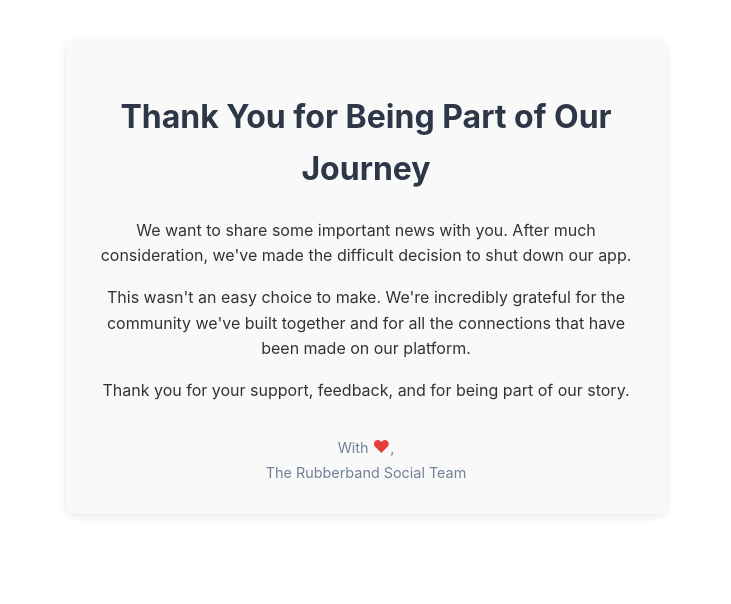
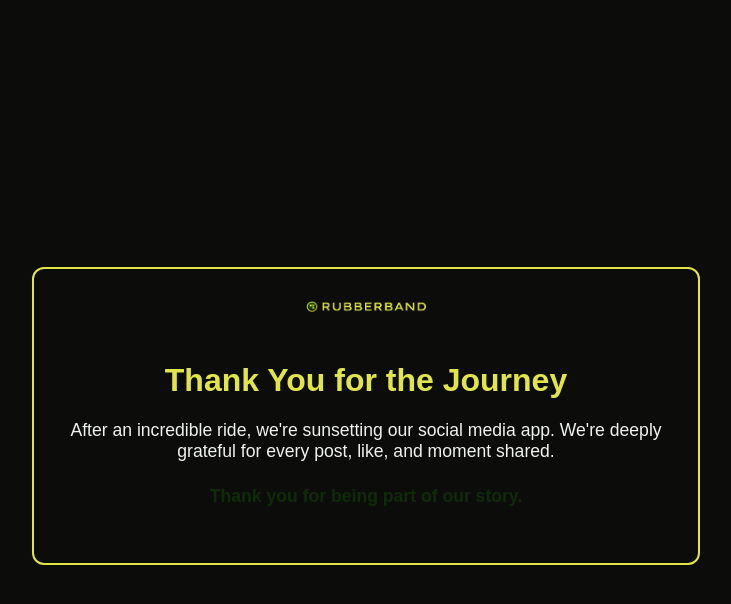
Before and after one commit to chaikulkarni/RubberbandSocial, a plain HTML site: page index.html in a window 1280 px wide. Shown: the whole page, without its empty margins (274-1005 px from the left). Drawn offline with Linux system fonts and the light colour scheme.

Commit message:
Update index.html

```diff
--- a/index.html
+++ b/index.html
@@ -1,58 +1,51 @@
 <!DOCTYPE html>
 <html lang="en">
 <head>
-    <meta charset="UTF-8">
-    <meta name="viewport" content="width=device-width, initial-scale=1.0">
-    <title>Our Journey Is Coming To An End</title>
+  <meta charset="UTF-8" />
+  <meta name="viewport" content="width=device-width, initial-scale=1.0" />
+  <title>Farewell Message</title>
   <style>
     body {
-            font-family: -apple-system, BlinkMacSystemFont, 'Segoe UI', Roboto, Oxygen, Ubuntu, Cantarell, 'Open Sans', 'Helvetica Neue', sans-serif;
-            line-height: 1.6;
-            color: #333;
+      background-color: #0C0D0B;
+      color: #F0F2EF;
+      font-family: Arial, sans-serif;
+      display: flex;
+      justify-content: center;
+      align-items: center;
+      height: 100vh;
+      margin: 0;
+      text-align: center;
+      padding: 1rem;
+    }
+    .container {
       max-width: 600px;
-            margin: 0 auto;
-            padding: 40px 20px;
-            text-align: center;
+      border: 2px solid #E2E54A;
+      border-radius: 12px;
+      padding: 2rem;
+    }
+    img.logo {
+      max-width: 120px;
+      margin-bottom: 1.5rem;
     }
     h1 {
-            margin-bottom: 24px;
-            color: #2d3748;
+      color: #E2E54A;
     }
     p {
-            margin-bottom: 16px;
+      font-size: 1.1rem;
+      margin-bottom: 1.5rem;
     }
-        .container {
-            background-color: #f9f9f9;
-            border-radius: 8px;
-            padding: 30px;
-            box-shadow: 0 2px 8px rgba(0,0,0,0.1);
-        }
-        .footer {
-            margin-top: 30px;
-            font-size: 0.9em;
-            color: #718096;
-        }
-        .heart {
-            color: #e53e3e;
-            font-size: 1.2em;
+    .thank-you {
+      color: #0F2C08;
+      font-weight: bold;
     }
   </style>
 </head>
 <body>
   <div class="container">
-        <h1>Thank You for Being Part of Our Journey</h1>
-
-        <p>We want to share some important news with you. After much consideration, we've made the difficult decision to shut down our app.</p>
-
-        <p>This wasn't an easy choice to make. We're incredibly grateful for the community we've built together and for all the connections that have been made on our platform.</p>
-
-
-        <p>Thank you for your support, feedback, and for being part of our story.</p>
-
-        <div class="footer">
-            With <span class="heart">♥</span>,<br>
-            The Rubberband Social Team
-        </div>
+    <img src="logo.png" alt="App Logo" class="logo" />
+    <h1>Thank You for the Journey</h1>
+    <p>After an incredible ride, we're sunsetting our social media app. We're deeply grateful for every post, like, and moment shared.</p>
+    <p class="thank-you">Thank you for being part of our story.</p>
   </div>
 </body>
 </html>
```
Lines whose indentation alone changed are shown as unchanged.
